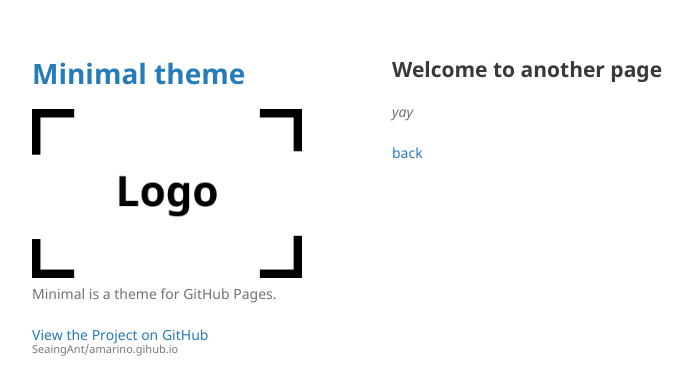
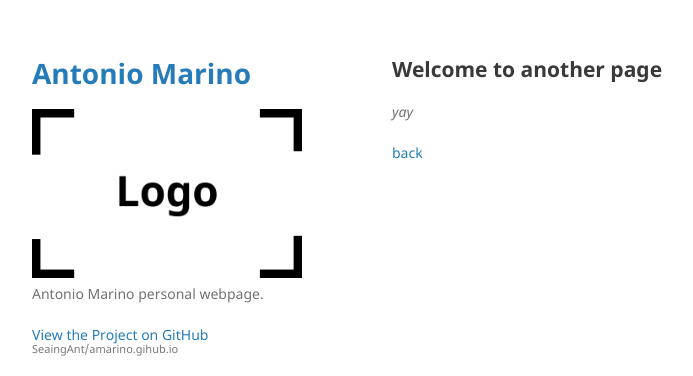
Before and after one commit to SeaingAnt/amarino.gihub.io, a Jekyll site: the page built from another-page.md, in a window 1280 px wide. Shown: the top 376 px of the page, without its empty margins (178-871 px from the left). Built offline with Jekyll 4.4.1, drawn with Linux system fonts in a browser that asks for light colours; our own code applies the rules of GitHub Pages for plain Markdown files.

Commit message:
Update site title and description in config

```diff
--- a/_config.yml
+++ b/_config.yml
@@ -1,6 +1,6 @@
-title: Minimal theme
+title: Antonio Marino
 logo: /assets/img/logo.png
-description: Minimal is a theme for GitHub Pages.
+description: Antonio Marino personal webpage.
 show_downloads: true
 google_analytics:
 theme: jekyll-theme-minimal
```
